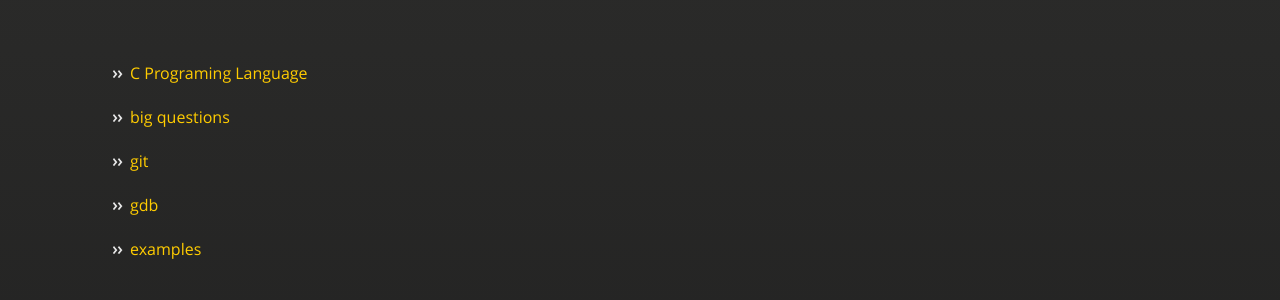
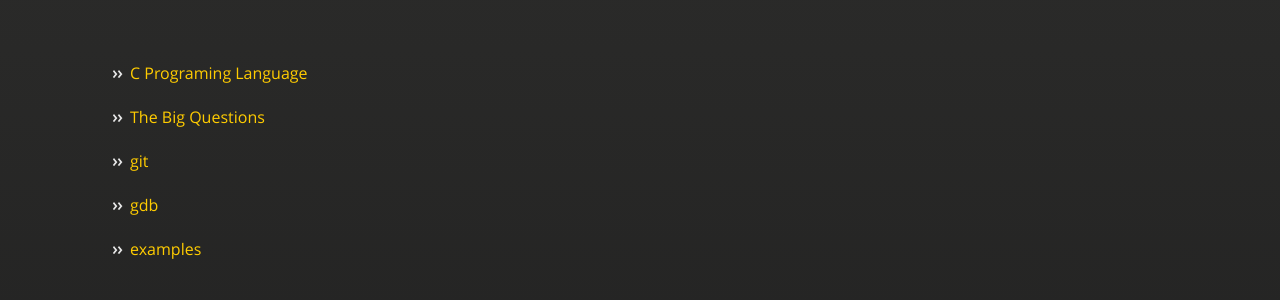
Before and after one commit to kexinerchen/kexinerchen.github.io, a Jekyll site: the page built from index.md, in a window 1280 px wide. Shown: the part 916-1216 px from the top of the page. Built offline with Jekyll 4.4.1, drawn with Linux system fonts in a browser that asks for light colours; our own code applies the rules of GitHub Pages for plain Markdown files.

Commit message:
Update index.md

```diff
--- a/index.md
+++ b/index.md
@@ -8,7 +8,7 @@
 
 - [C Programing Language](_posts/2020-04-11-c_programing_language.md)
 
-- [big questions](_posts/2020-04-11-big_questions.md)
+- [The Big Questions](_posts/2020-04-11-big_questions.md)
 
 - [git](_posts/2020-04-11-git.md)
 
```
